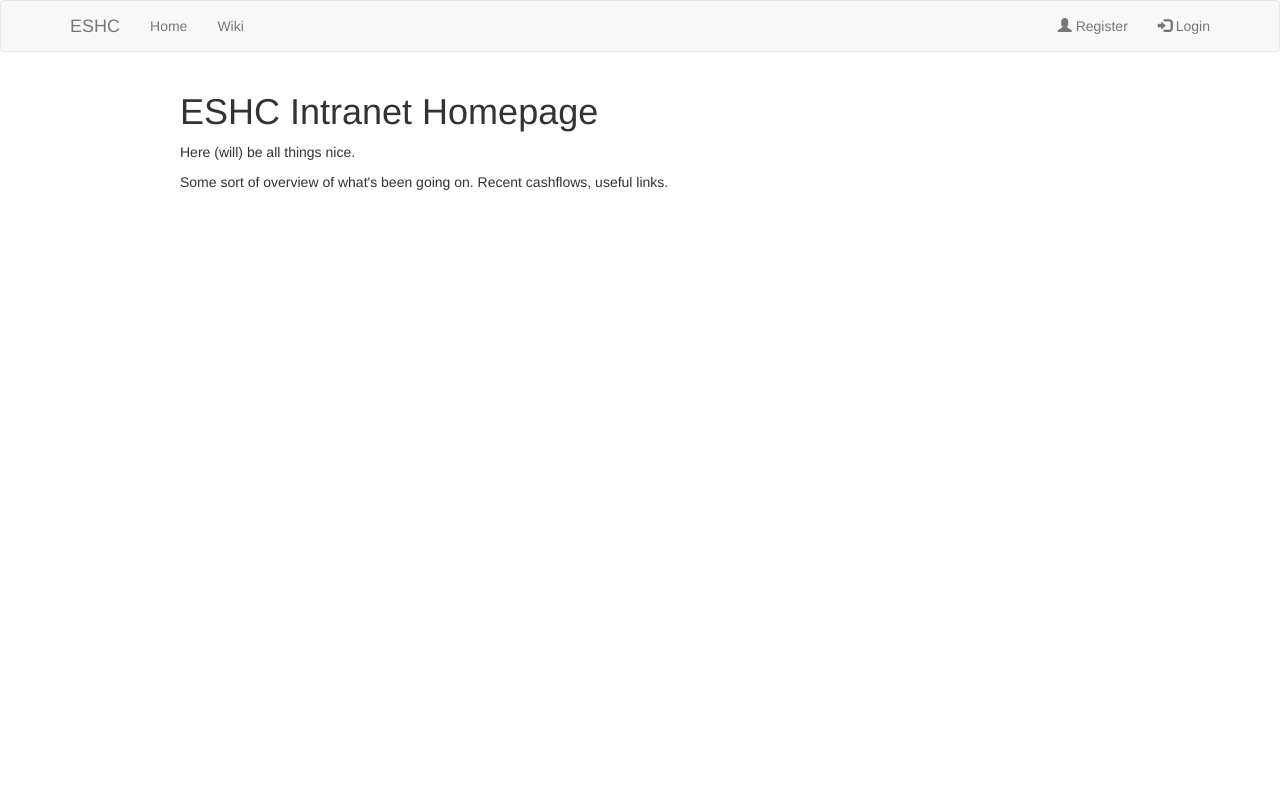
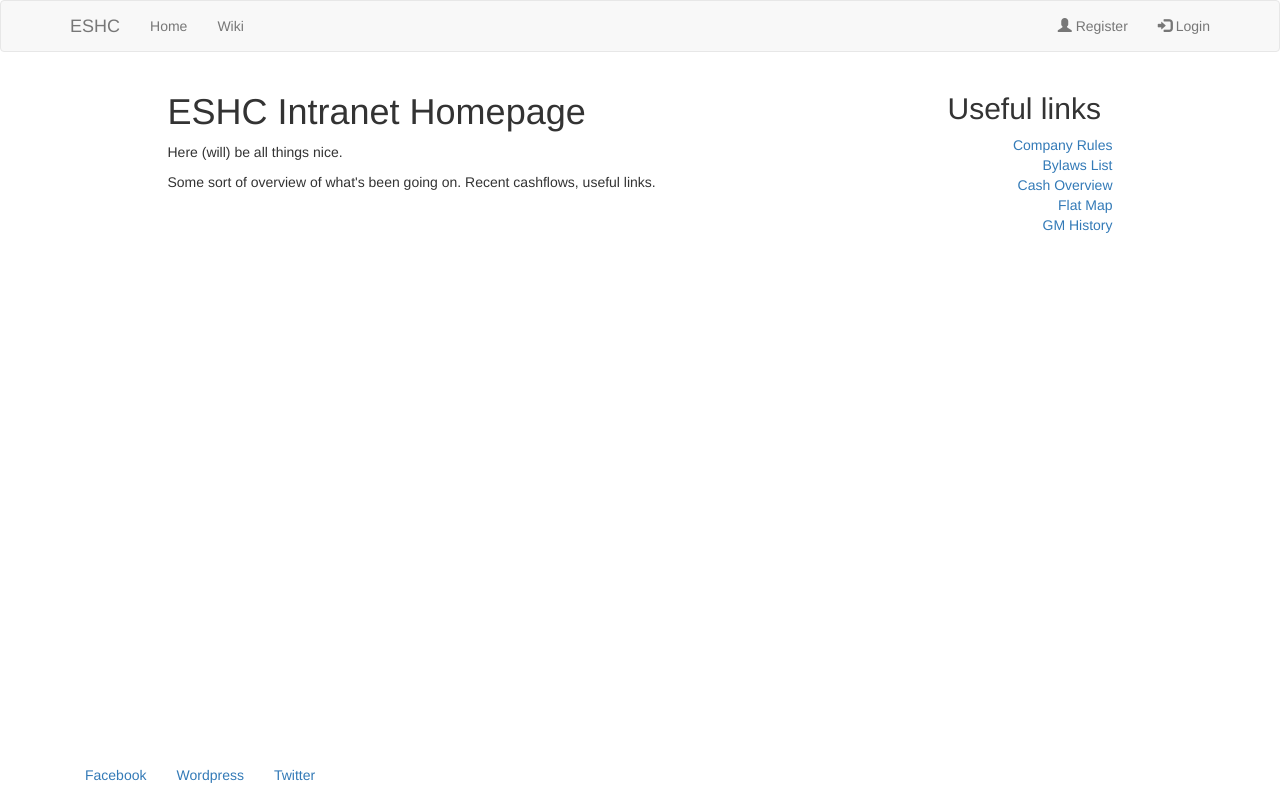
Before and after one commit to eshc/eshc-intranet, a Django app: page / in a window 1280 px wide. Run offline with Django 3.2, Linux system fonts and the light colour scheme; some libraries are stand-ins or nearby versions.

Commit message:
Style changes

```diff
--- a/home/templates/home/base.html
+++ b/home/templates/home/base.html
@@ -28,7 +28,7 @@
 			<li><a href="/wiki/">Wiki</a></li>
 		</ul>
 		<ul class="nav navbar-nav navbar-right">
-			{% if user.is_authenticated %}
+			{% if request.user.is_authenticated %}
 				<li><a href="{% url 'users:profile' %}"><span class="glyphicon glyphicon-user"></span>  Profile</a></li>
 				<li><a href="{% url 'users:logout' %}"><span class="glyphicon glyphicon-log-out"></span> Logout</a></li>
 			{% else %}
@@ -42,4 +42,13 @@
 <div class="container">
 		{% block content %}{% endblock content %}
 </div>
+<div class="navbar navbar-fixed-bottom">
+	<div class="container">
+		<ul class="nav navbar-nav">
+            <li><a href="https://www.facebook.com/EdinburghCoops/">Facebook</a></li>
+            <li><a href="https://edinburghcoop.wordpress.com/">Wordpress</a></li>
+            <li><a href="https://twitter.com/EdinburghCoop">Twitter</a></li>
+		</ul>
+	</div>
+</div>
 </body>
--- a/home/templates/home/index.html
+++ b/home/templates/home/index.html
@@ -1,9 +1,21 @@
 {% extends "home/base.html" %}
 
 {% block content %}
-    <div class="col-lg-offset-1 col-sm-10 col-md-10">
+<div class="row">
+    <div class="col-lg-offset-1 col-sm-8 col-md-8">
 	<h1>ESHC Intranet Homepage</h1>
 	<p>Here (will) be all things nice.</p>
 	<p>Some sort of overview of what's been going on. Recent cashflows, useful links.</p>
 	</div>
+	<div class="col-lg-2">
+	<h2>Useful links</h2>
+	<ul style="list-style-type: none; margin: 0px; padding: 0px; text-align: right">
+		<li><a href="">Company Rules</a></li>
+		<li><a href="">Bylaws List</a></li>
+		<li><a href="">Cash Overview</a></li>
+		<li><a href="">Flat Map</a></li>
+		<li><a href="">GM History</a></li>
+	</ul>
+	</div>
+</div>
 {% endblock content %}
--- a/templates/waliki/navbar_links.html
+++ b/templates/waliki/navbar_links.html
@@ -10,7 +10,7 @@
     <li></li>
 </ul>
 <ul class="nav navbar-nav navbar-right">
-	{% if user.is_authenticated %}
+	{% if request.user.is_authenticated %}
 		<li><a href="{% url 'users:profile' %}"><span class="glyphicon glyphicon-user"></span> Profile</a></li>
 		<li><a href="{% url 'users:logout' %}"><span class="glyphicon glyphicon-log-out"></span> Logout</a></li>
 	{% else %}
--- a/users/templates/users/profile.html
+++ b/users/templates/users/profile.html
@@ -1,7 +1,7 @@
 {% extends "home/base.html" %}
 
 {% block content %}
-
+<div class="col-lg-offset-1 col-sm-10 col-md-10">
     <h1>Your profile</h1>
 	<h2>Information</h2>
 	<p>Username: {{ user.username }}</p>
@@ -36,6 +36,7 @@
 	<h2>Login info</h2>
 	<p>Last login: {{ user.last_login }}</p>
 	<p>Date joined: {{ user.date_joined }}</p>
+</div>
 
 
 {% endblock content %}
```
Also changed, not shown: templates/waliki/base.html (+8 -0 lines), db.sqlite3. Lines whose indentation alone changed are shown as unchanged.
